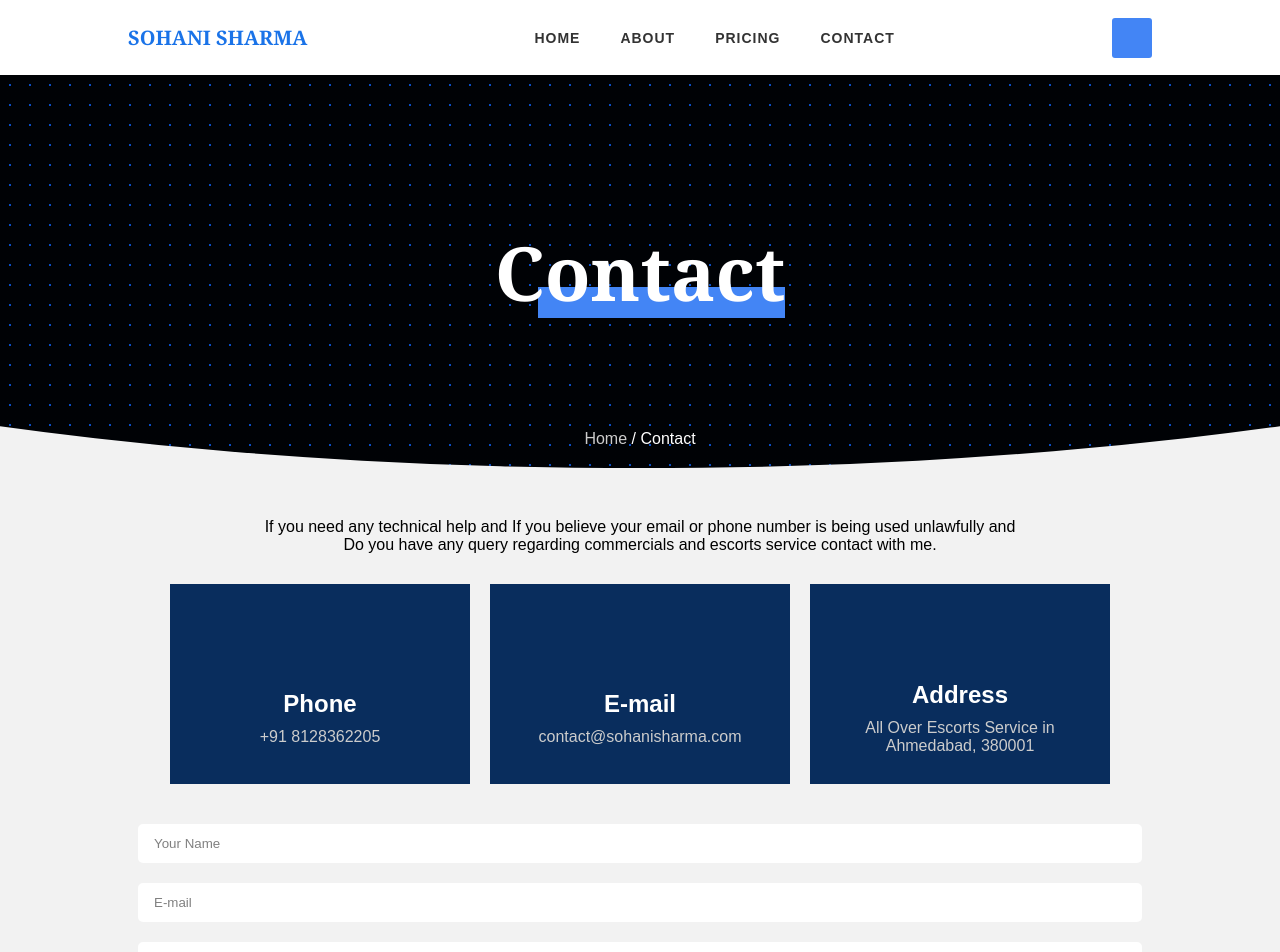
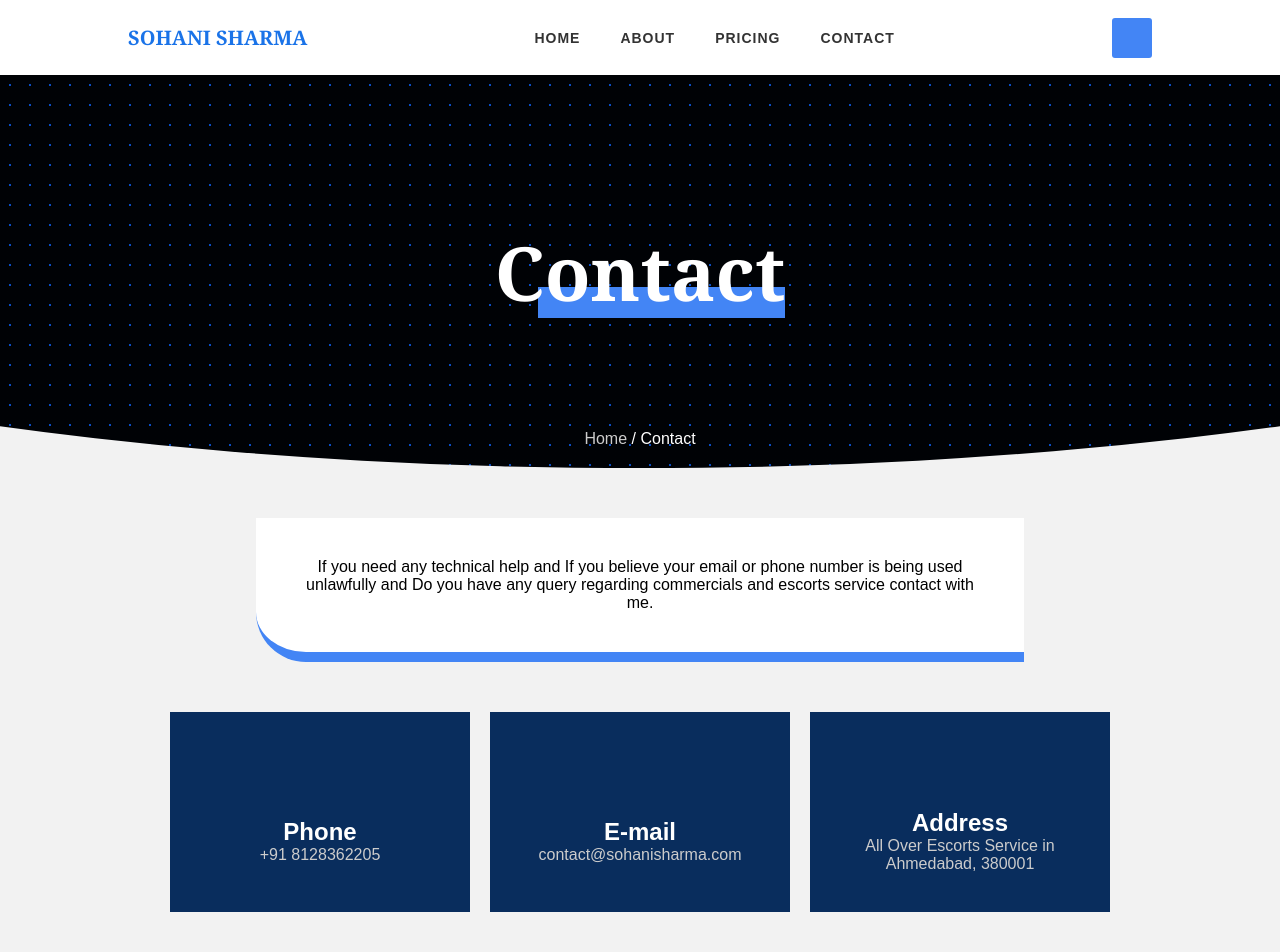
Before and after one commit to zl9/sohanisharma, a Jekyll site: the page built from contact.html, in a window 1280 px wide. Shown: the top 952 px of the page. Built offline with Jekyll 4.4.1, drawn with Linux system fonts in a browser that asks for light colours.

Commit message:
Add files via upload

```diff
--- a/contact.html
+++ b/contact.html
@@ -9,7 +9,7 @@ layout: default
 </section>
 
 <div style="padding:50px var(--row_widh);">
-    <p style="margin:0 var(--row_widh) 30px;text-align:center;">If you need any technical help and If you believe your email or phone number is being used unlawfully and Do you have any query regarding commercials and escorts service contact with me.</p>
+    <p style="margin:0px var(--row_widh) 50px;text-align:center;padding:40px;background:white;border-bottom:10px solid #4385f5;border-radius:0 0 0 50px;">If you need any technical help and If you believe your email or phone number is being used unlawfully and Do you have any query regarding commercials and escorts service contact with me.</p>
 
     <style>
         #cobx{
@@ -41,7 +41,7 @@ layout: default
             padding:10px;
         }
 
-        #coif h2{margin:010px 0;}
+        #coif h2{margin:0 10px 0;}
         #coif p{
             color: hsl(0, 0%, 80%);
         }
@@ -62,7 +62,7 @@ layout: default
         }
 
         form input,form textarea,form button{
-            margin:0 10px 20px 10px;
+            margin:10px 0;
             padding: 12px 16px;
             width:100%;
             border-radius:5px;
@@ -106,7 +106,7 @@ layout: default
             </div>
         </div>
 
-        <div id="coip">
+        <div id="coip" style="padding:0px var(--row_widh);">
             <!-- https://mail.google.com/mail/?view=cm&fs=1&to=someone@example.com&su=SUBJECT&body=BODY&bcc=someone.else@example.com -->
 
 
@@ -124,5 +124,5 @@ layout: default
 
     <!-- </div> -->
 
-    <iframe src="https://www.google.com/maps/embed?pb=!1m18!1m12!1m3!1d235013.70718004834!2d72.43965629993318!3d23.02049776939228!2m3!1f0!2f0!3f0!3m2!1i1024!2i768!4f13.1!3m3!1m2!1s0x395e848aba5bd449%3A0x4fcedd11614f6516!2sAhmedabad%2C%20Gujarat!5e0!3m2!1sen!2sin!4v1655837198319!5m2!1sen!2sin" width="100%" height="400" style="border:0;" allowfullscreen="true" loading="lazy" referrerpolicy="no-referrer-when-downgrade"></iframe>
+    <iframe src="https://www.google.com/maps/embed?pb=!1m18!1m12!1m3!1d235013.70718004834!2d72.43965629993318!3d23.02049776939228!2m3!1f0!2f0!3f0!3m2!1i1024!2i768!4f13.1!3m3!1m2!1s0x395e848aba5bd449%3A0x4fcedd11614f6516!2sAhmedabad%2C%20Gujarat!5e0!3m2!1sen!2sin!4v1655837198319!5m2!1sen!2sin" width="100%" height="400" style="border:0;" allowfullscreen="true" loading="lazy" referrerpolicy="no-referrer-when-downgrade" ></iframe>
 </div>
```
Also changed, not shown: other parts of contact.html (+1 -1 lines).
